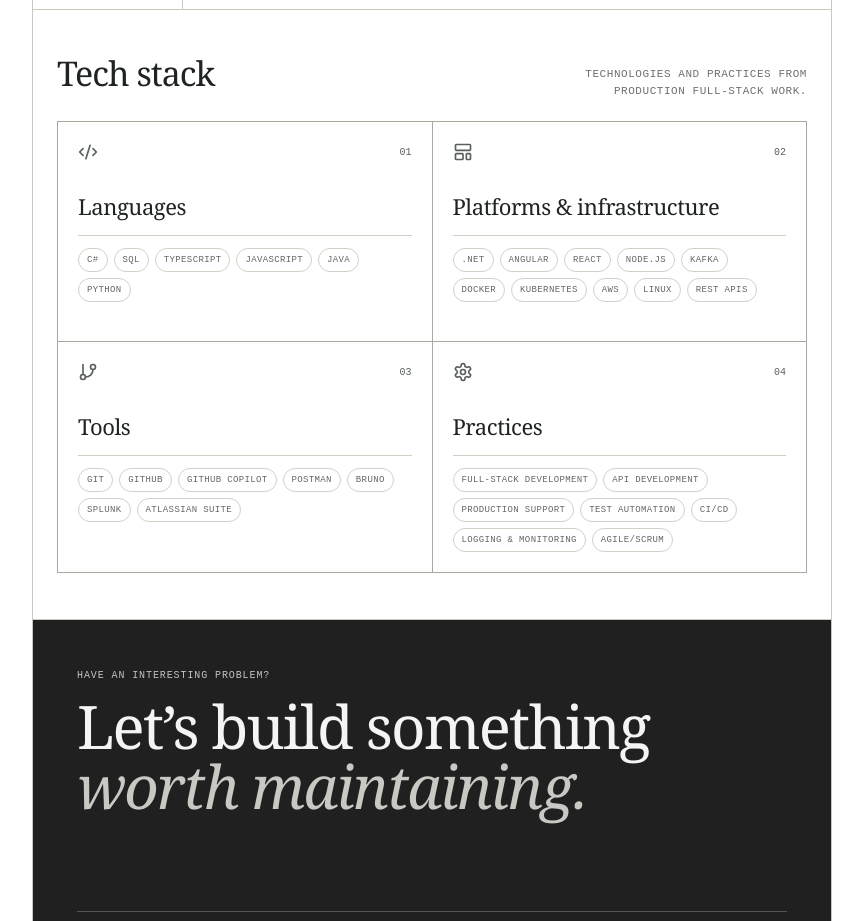
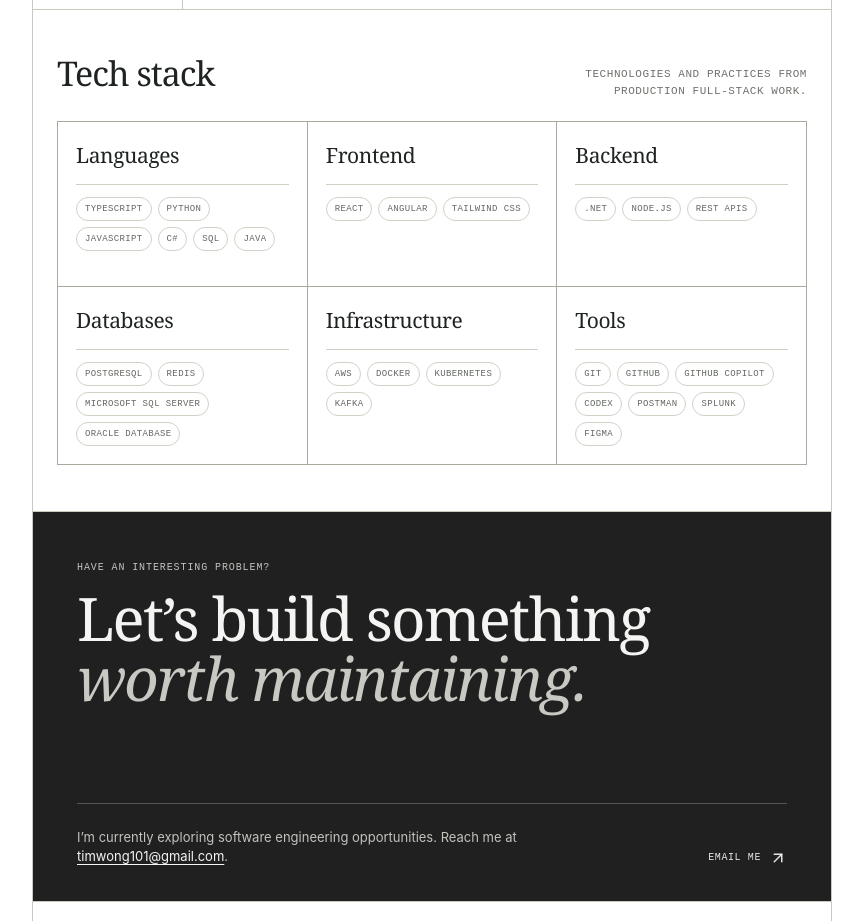
Before and after one commit to timwong101/my-portfolio, a React (Vite) app: page / in a window 1280 px wide. Shown: the part 1920-2841 px from the top of the page, without its empty margins (208-1071 px from the left). Built offline with nearby package versions, Linux system fonts and the light colour scheme.

Commit message:
Simplify and reorganize tech stack

```diff
--- a/src/App.tsx
+++ b/src/App.tsx
@@ -3,13 +3,9 @@ import {
   ArrowUp,
   ArrowUpRight,
   BriefcaseBusiness,
-  Code2,
-  GitBranch,
   Github,
-  LayoutTemplate,
   Linkedin,
   Mail,
-  Settings,
 } from 'lucide-react';
 
 const projects = [
@@ -31,24 +27,28 @@ const projects = [
 
 const techStack = [
   {
-    icon: Code2,
     title: 'Languages',
-    items: ['C#', 'SQL', 'TypeScript', 'JavaScript', 'Java', 'Python'],
+    items: ['TypeScript', 'Python', 'JavaScript', 'C#', 'SQL', 'Java'],
   },
   {
-    icon: LayoutTemplate,
-    title: 'Platforms & infrastructure',
-    items: ['.NET', 'Angular', 'React', 'Node.js', 'Kafka', 'Docker', 'Kubernetes', 'AWS', 'Linux', 'REST APIs'],
+    title: 'Frontend',
+    items: ['React', 'Angular', 'Tailwind CSS'],
   },
   {
-    icon: GitBranch,
-    title: 'Tools',
-    items: ['Git', 'GitHub', 'GitHub Copilot', 'Postman', 'Bruno', 'Splunk', 'Atlassian Suite'],
+    title: 'Backend',
+    items: ['.NET', 'Node.js', 'REST APIs'],
   },
   {
-    icon: Settings,
-    title: 'Practices',
-    items: ['Full-stack development', 'API development', 'Production support', 'Test automation', 'CI/CD', 'Logging & monitoring', 'Agile/Scrum'],
+    title: 'Databases',
+    items: ['PostgreSQL', 'Redis', 'Microsoft SQL Server', 'Oracle Database'],
+  },
+  {
+    title: 'Infrastructure',
+    items: ['AWS', 'Docker', 'Kubernetes', 'Kafka'],
+  },
+  {
+    title: 'Tools',
+    items: ['Git', 'GitHub', 'GitHub Copilot', 'Codex', 'Postman', 'Splunk', 'Figma'],
   },
 ];
 
@@ -164,9 +164,8 @@ function App() {
             <p>Technologies and practices from production full-stack work.</p>
           </div>
           <div className="stack-grid">
-            {techStack.map(({ icon: Icon, title, items }, index) => (
+            {techStack.map(({ title, items }) => (
               <article key={title}>
-                <div className="stack-top"><Icon size={20} /><span>0{index + 1}</span></div>
                 <h3>{title}</h3>
                 <ul>{items.map((item) => <li key={item}>{item}</li>)}</ul>
               </article>
--- a/src/index.css
+++ b/src/index.css
@@ -79,11 +79,9 @@ h2 { margin: 0; font-family: Georgia, serif; font-size: 34px; font-weight: 400;
 
 .stack-section { padding: 38px 24px 46px; }
 .stack-heading { margin-bottom: 22px; }
-.stack-grid { display: grid; grid-template-columns: repeat(2, 1fr); border-top: 1px solid #aaa99e; border-left: 1px solid #aaa99e; }
-.stack-grid article { min-height: 220px; padding: 20px; border-right: 1px solid #aaa99e; border-bottom: 1px solid #aaa99e; display: flex; flex-direction: column; }
-.stack-top { display: flex; align-items: center; justify-content: space-between; color: #59605a; }
-.stack-top span { font: 10px ui-monospace, monospace; }
-.stack-grid h3 { margin: 28px 0 12px; font-family: Georgia, serif; font-size: 22px; font-weight: 400; letter-spacing: -.02em; }
+.stack-grid { display: grid; grid-template-columns: repeat(3, 1fr); border-top: 1px solid #aaa99e; border-left: 1px solid #aaa99e; }
+.stack-grid article { min-height: 165px; padding: 18px; border-right: 1px solid #aaa99e; border-bottom: 1px solid #aaa99e; }
+.stack-grid h3 { margin: 0 0 12px; font-family: Georgia, serif; font-size: 21px; font-weight: 400; letter-spacing: -.02em; }
 .stack-grid ul { display: flex; flex-wrap: wrap; align-content: flex-start; gap: 6px; list-style: none; margin: 0; padding: 12px 0 0; border-top: 1px solid #d1cfc4; }
 .stack-grid li { padding: 6px 8px; border: 1px solid #d2d0c7; border-radius: 99px; color: #626760; font: 9px ui-monospace, monospace; text-transform: uppercase; letter-spacing: .04em; }
 
@@ -127,7 +125,7 @@ footer { display: flex; justify-content: space-between; align-items: center; min
   .experience-row { grid-template-columns: 1fr; gap: 10px; }
   .stack-section { padding: 32px 20px 40px; }
   .stack-grid { grid-template-columns: 1fr; }
-  .stack-grid article { min-height: 175px; }
+  .stack-grid article { min-height: 0; }
   .contact-section { min-height: 410px; padding: 44px 24px 28px; }
   .contact-bottom { flex-direction: column; align-items: flex-start; }
   footer { align-items: flex-start; flex-direction: column; gap: 18px; }
```
